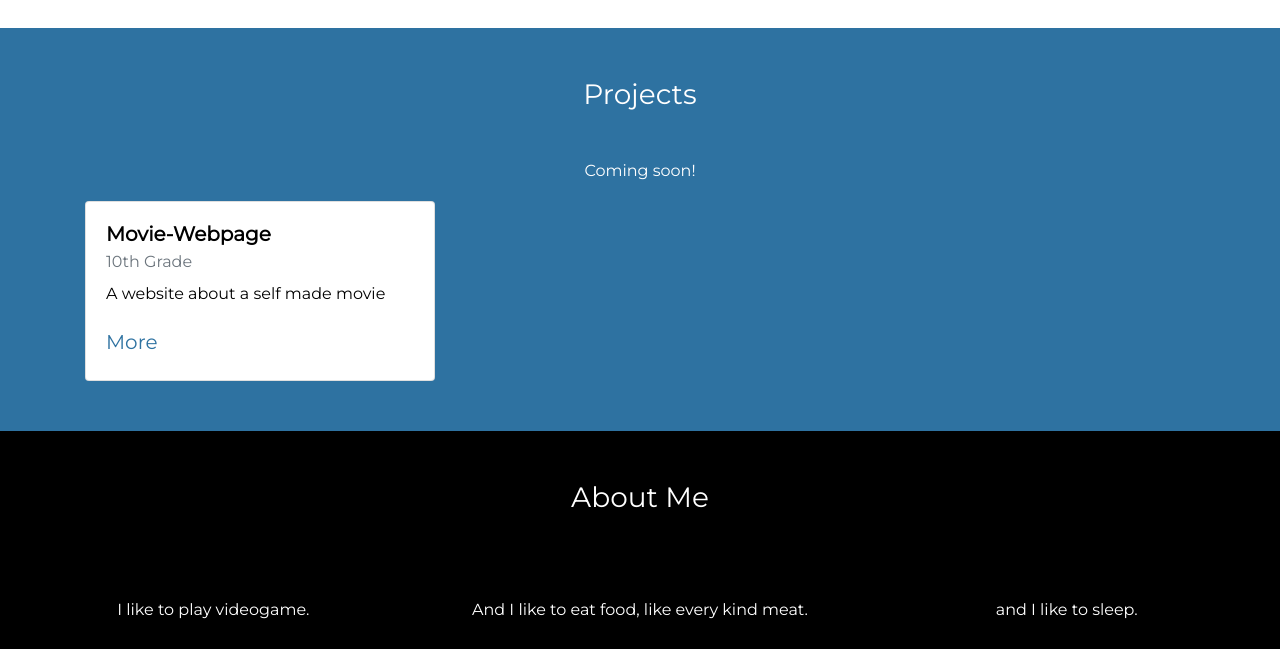
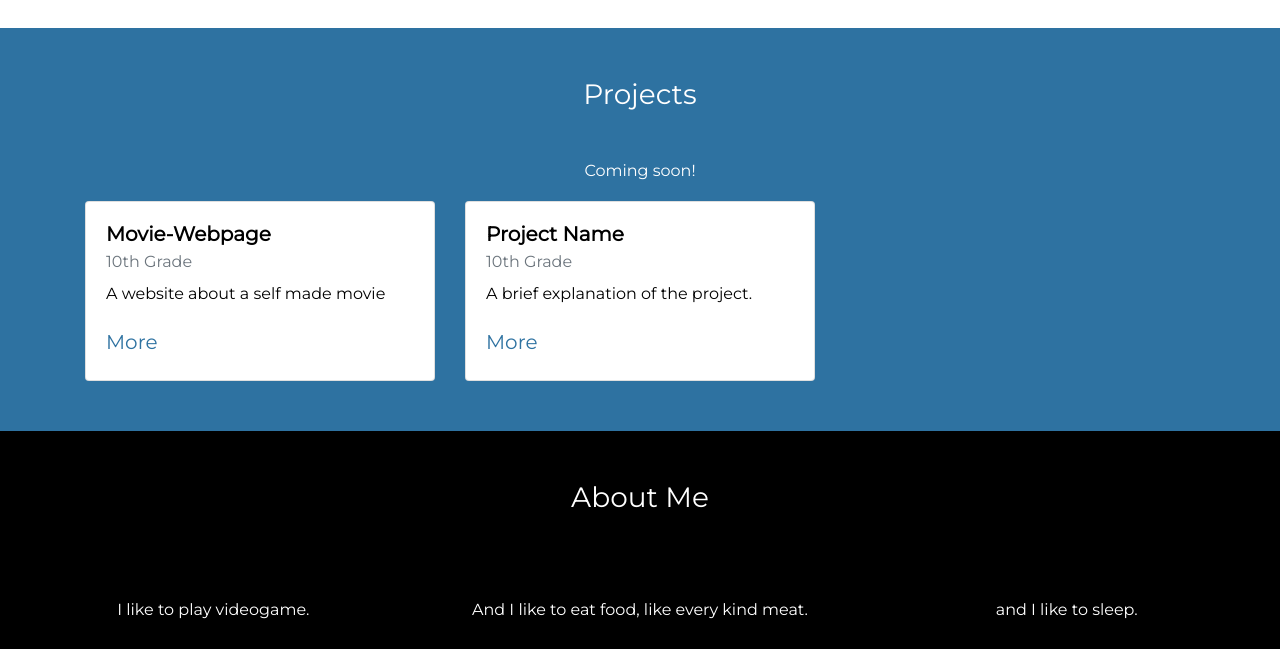
Before and after one commit to billyl1116/billyl1116.github.io, a plain HTML site: page index.html in a window 1280 px wide. Shown: the part 448-1097 px from the top of the page. Drawn offline with nearby package versions, Linux system fonts and the light colour scheme.

Commit message:
Update index.html

```diff
--- a/index.html
+++ b/index.html
@@ -66,6 +66,18 @@
                 </div>
 
 
+                <div class="col-sm-4">
+                    <div class="card">
+                        <div class="card-body">
+                            <h5 class="card-title">Project Name</h5>
+                            <h6 class="card-subtitle mb-2 text-muted">10th Grade</h6>
+                            <p class="card-text">A brief explanation of the project.</p>
+                            <a href="movie-webpage.html" class="card-link">More</a>
+                        </div>
+                    </div>
+                </div>
+
+
                 <!--
                 <div class="col-sm-4">
                     <div class="card">
```
